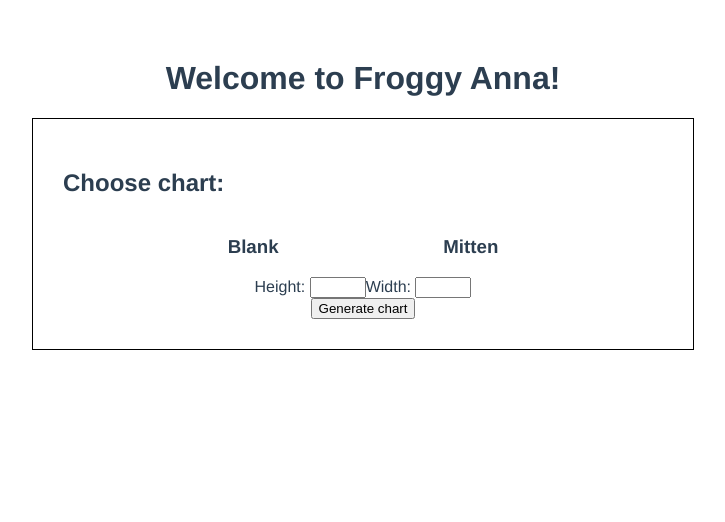
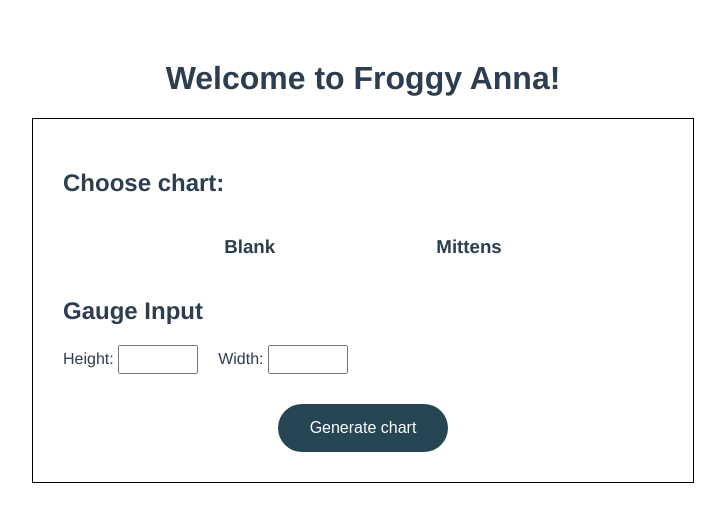
Before and after one commit to MiuMiuMiuMiuMiu/stitch-chart, a Vue app: page / in a window 1280 px wide. Shown: the top 522 px of the page, without its empty margins (277-1002 px from the left). Built offline with nearby package versions, Linux system fonts and the light colour scheme.

Commit message:
Styling to user-input

```diff
--- a/src/App.vue
+++ b/src/App.vue
@@ -24,7 +24,6 @@ export default {
   font-family: Avenir, Helvetica, Arial, sans-serif;
   -webkit-font-smoothing: antialiased;
   -moz-osx-font-smoothing: grayscale;
-  text-align: center;
   color: #2c3e50;
   margin-top: 60px;
 }
--- a/src/components/ChartOption.vue
+++ b/src/components/ChartOption.vue
@@ -4,11 +4,11 @@
     <h3 v-bind:class="{ 'selected': clicked === option.id, 'disabled': clicked !== option.id }" v-on:click="choice(option.id)"
       v-for="option of options" v-bind:key="option.id">{{ option.option }}</h3>
   </div>
+  <h2>Gauge Input</h2>
   <div class="gauge-input">
     <GaugeInput />
-
   </div>
-  <div class="generate-chart">
+  <div class="generate-button">
     <GenerateButton />
   </div>
 
@@ -29,7 +29,7 @@ export default {
                 },
                 {
                     id: 2,
-                    option: "Mitten"
+                    option: "Mittens"
                 }
             ],
             clicked: Number,
@@ -50,7 +50,6 @@ h2,
 h3 {
   text-align: left;
 }
-
 .chart-choice {
   display: flex;
   justify-content: space-evenly;
@@ -59,4 +58,11 @@ h3 {
 .selected {
   border: black 1px solid;
 }
+
+.generate-button {
+  display: flex;
+  justify-content: center;
+  margin-top: 10px;
+}
+
 </style>
--- a/src/components/GaugeInput.vue
+++ b/src/components/GaugeInput.vue
@@ -2,7 +2,7 @@
     <label for="height">Height: </label>
     <input v-model="height" type="number" id="height" min="1" max="50">
     <label for="width">Width: </label>
-    <input type="number" id="width" min="1" max="50">
+    <input v-model="width" type="number" id="width" min="1" max="50">
 </template>
 
 <script>
@@ -10,8 +10,21 @@ export default {
     name: "GaugeInput",
     data() {
         return {
-            height: ''
+            height: '',
+            width: ''
         }
     }
 }
 </script>
+
+<style>
+
+
+input[type=number] {
+    margin-bottom: 20px;
+    margin-right: 20px;
+    width: 80px;
+    padding: 5px 10px;
+    box-sizing: border-box;
+}
+</style>
--- a/src/components/GenerateButton.vue
+++ b/src/components/GenerateButton.vue
@@ -7,3 +7,18 @@ export default {
     name: "GenerateButton"
 }
 </script>
+
+<style>
+button {
+  background-color: #264653; /* Green */
+  border: none;
+  color: white;
+  padding: 15px 32px;
+  text-align: center;
+  text-decoration: none;
+  display: inline-block;
+  font-size: 16px;
+  border-radius: 25px;
+  cursor: pointer;
+}
+</style>
--- a/src/components/WelcomeUser.vue
+++ b/src/components/WelcomeUser.vue
@@ -17,3 +17,8 @@ export default {
 <style scoped>
 </style>
 -->
+<style>
+h1 {
+  text-align: center;
+}
+</style>
```
